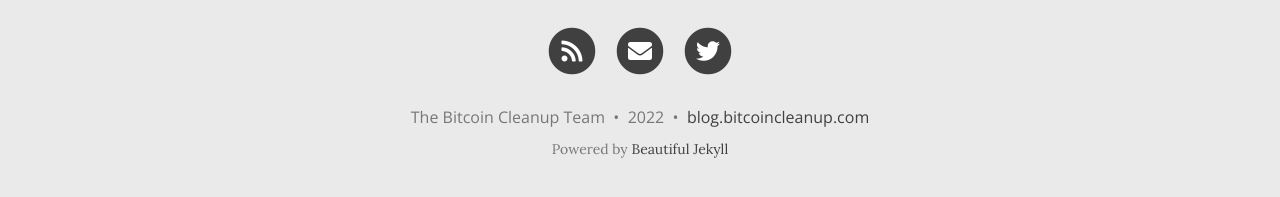
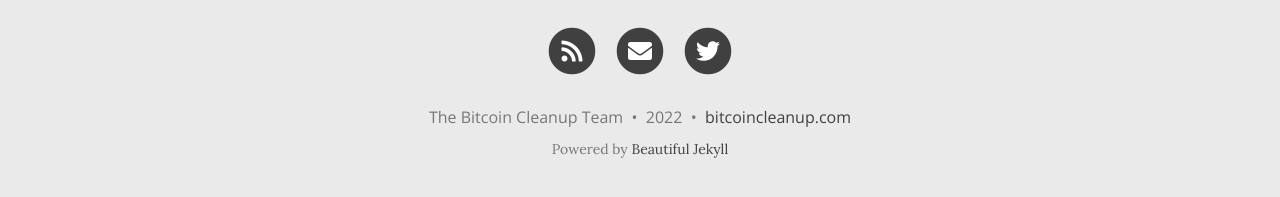
Before and after one commit to bitcoincleanup/bitcoincleanup.github.io, a Jekyll site: the page built from index.html, in a window 1280 px wide and 1063 px high. Shown: the part 853-1050 px from the top of the window. Built offline with Jekyll 4.4.1, drawn with Linux system fonts in a browser that asks for light colours; nearby versions of some CDN libraries; comment, search, counter and statistics services are not loaded.

Commit message:
Update _config.yml

```diff
--- a/_config.yml
+++ b/_config.yml
@@ -96,7 +96,7 @@ share-links-active:
 
 # How to display the link to your website in the footer
 # Remove this if you don't want a link in the footer
-url-pretty: "blog.bitcoincleanup.com"
+url-pretty: "bitcoincleanup.com"
 
 # Excerpt word length - Truncate the excerpt of each post on the feed page to the specified number of words
 excerpt_length: 50
```
